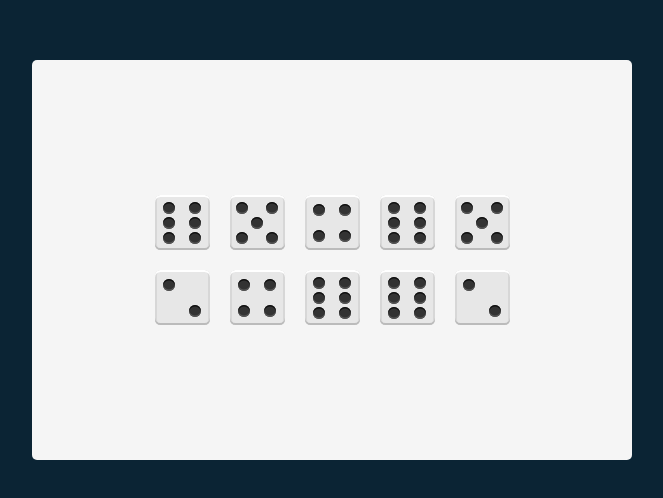
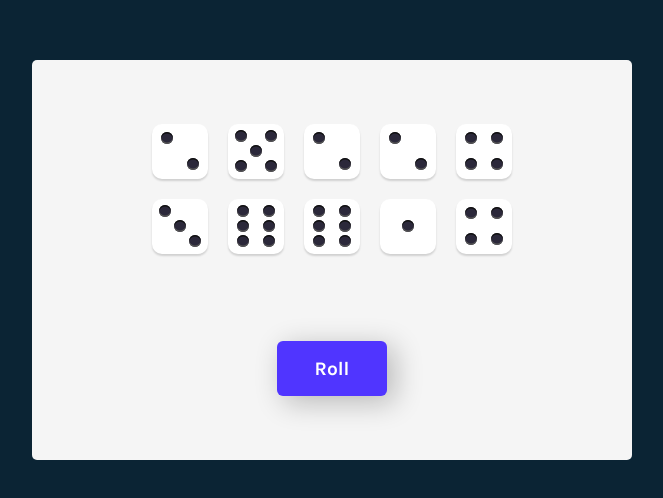
Before and after one commit to TheKlemmerCode/tenzies-react-app, a React (Vite) app: page / in a window 1280 px wide. Shown: the part 140-638 px from the top of the page, without its empty margins (308-971 px from the left). Built offline with nearby package versions, Linux system fonts and the light colour scheme.

Commit message:
Added rolling dice func, button styling, and nanoid for keys.

```diff
--- a/package.json
+++ b/package.json
@@ -10,6 +10,7 @@
     "preview": "vite preview"
   },
   "dependencies": {
+    "nanoid": "^4.0.2",
     "react": "^18.2.0",
     "react-confetti": "^6.1.0",
     "react-dom": "^18.2.0"
--- a/src/App.jsx
+++ b/src/App.jsx
@@ -1,24 +1,38 @@
 import { useEffect, useState } from 'react'
-import './assets/css/App.css'
+import {nanoid} from "nanoid"
+
 import Die from './assets/components/Die'
 
+import './assets/css/App.css'
+
 function App() {
+  const [dice, setDice] = useState(allNewDice())
+
+  function allNewDice() {
+      const newDice = []
+      for (let i = 0; i < 10; i++) {
+          newDice.push({
+            value: Math.ceil(Math.random() * 6),
+            isHeld: false,
+            id: nanoid()
+          })
+      }
+      return newDice
+  }
+
+  function rollDice() {
+    setDice(allNewDice)
+  }
+
+  const diceElements = dice.map(die => <Die key={die.id} value={die.value} />)
 
   return (
       <main>
         <div className='container'>
           <div className='dice-container'>
-            <Die value={Math.floor(Math.random() * 6) + 1} />
-            <Die value={Math.floor(Math.random() * 6) + 1} />
-            <Die value={Math.floor(Math.random() * 6) + 1} />
-            <Die value={Math.floor(Math.random() * 6) + 1} />
-            <Die value={Math.floor(Math.random() * 6) + 1} />
-            <Die value={Math.floor(Math.random() * 6) + 1} />
-            <Die value={Math.floor(Math.random() * 6) + 1} />
-            <Die value={Math.floor(Math.random() * 6) + 1} />
-            <Die value={Math.floor(Math.random() * 6) + 1} />
-            <Die value={Math.floor(Math.random() * 6) + 1} />
+            {diceElements}
           </div>
+          <button className='roll-button' onClick={rollDice}>Roll</button>
         </div>
       </main>
   )
--- a/src/assets/css/App.css
+++ b/src/assets/css/App.css
@@ -21,7 +21,7 @@ main {
   display: flex;
   flex-direction: column;
   align-items: center;
-  justify-content: center;
+  justify-content: space-around;
 }
 
 .dice-container {
@@ -49,3 +49,25 @@ main {
   font-weight: 700;
   font-size: 2rem;
 }
+
+.roll-button {
+  color: #FFFFFF;
+  height: 55px;
+  width: 110px;
+  border: none;
+  border-radius: 6px;
+  background-color:#5035FF;
+  font-size: 1.2rem;
+  font-family: 'Karla', sans-serif;
+  font-weight: 700;
+  box-shadow: 7px 6px 28px 1px rgba(0, 0, 0, 0.24);
+}
+
+.roll-button:focus {
+  outline: none;
+}
+
+.roll-button:active {
+  transform: scale(0.98);
+  box-shadow: 3px 2px 22px 1px rgba(0, 0, 0, 0.24);
+}
--- a/src/assets/css/Die.css
+++ b/src/assets/css/Die.css
@@ -24,7 +24,8 @@
 	width: 12px;
 	height: 12px;
 	border-radius: 50%;
-	background-color: #333;
+	background-color:#2B283A;
+    ;
 	box-shadow: inset 0 1.5px #111, inset 0 -1.5px #555;
 }
 
```
Also changed, not shown: 1 other file (tests, documents, lock files or other folders).
